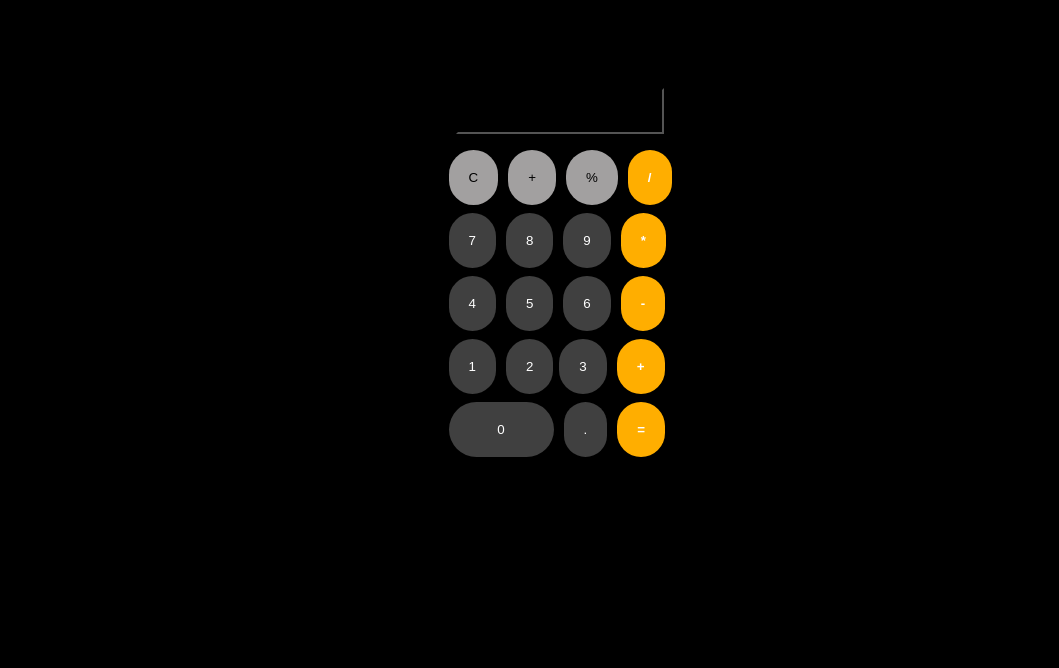
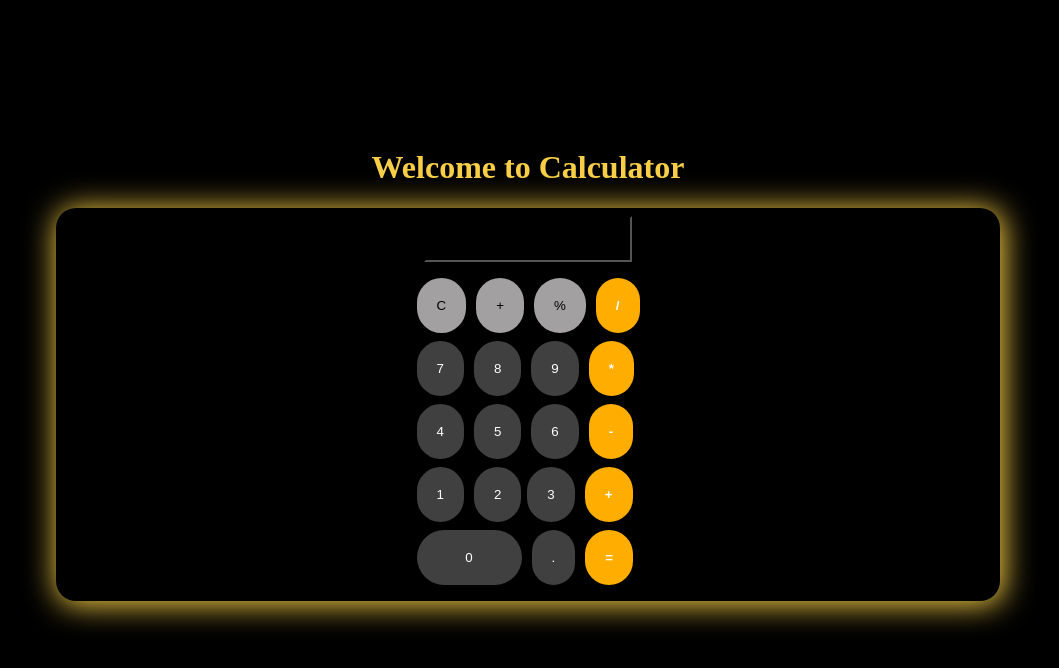
Before and after one commit to AnkitRajGupta21/calculator1, a plain HTML site: page index.html in a window 1280 px wide. Shown: the whole page, without its empty margins (80-1139 px from the left). Drawn offline with Linux system fonts and the light colour scheme.

Commit message:
Update style.css

```diff
--- a/style.css
+++ b/style.css
@@ -1,7 +1,20 @@
 html {
   height: 100%;
-  width: 100%;
-  background-color: black;
+  width: 75%;
+  background-color: #000000;
+  align-items:center;
+  margin:10%;
+
+}
+.container{
+  box-shadow:2px 2px 30px 2px #f7ce46;
+  border-radius:20px;
+  display:flexbox;
+
+}
+h1{
+  color:#f7ce46;
+  text-align:center;
 }
 
 .button{
```
